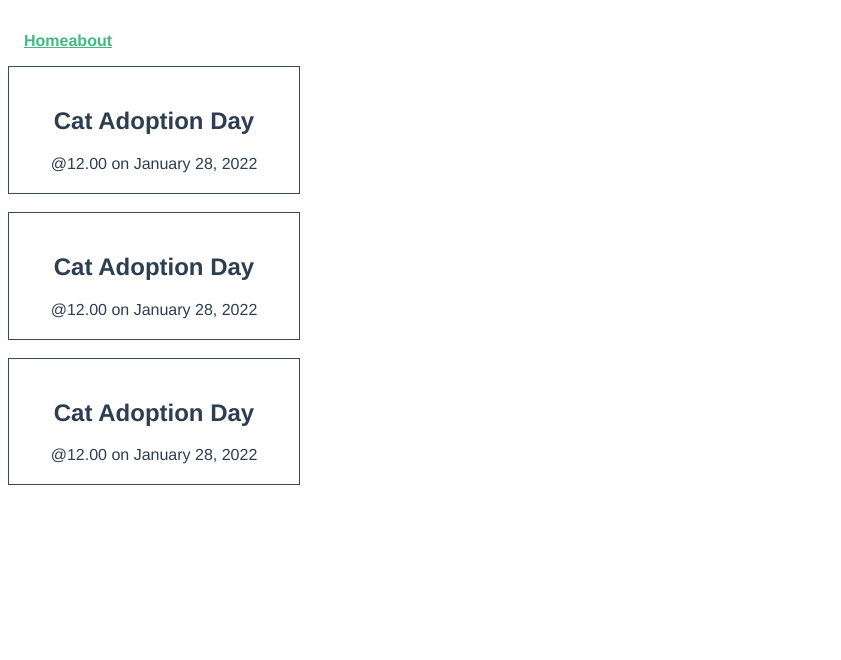
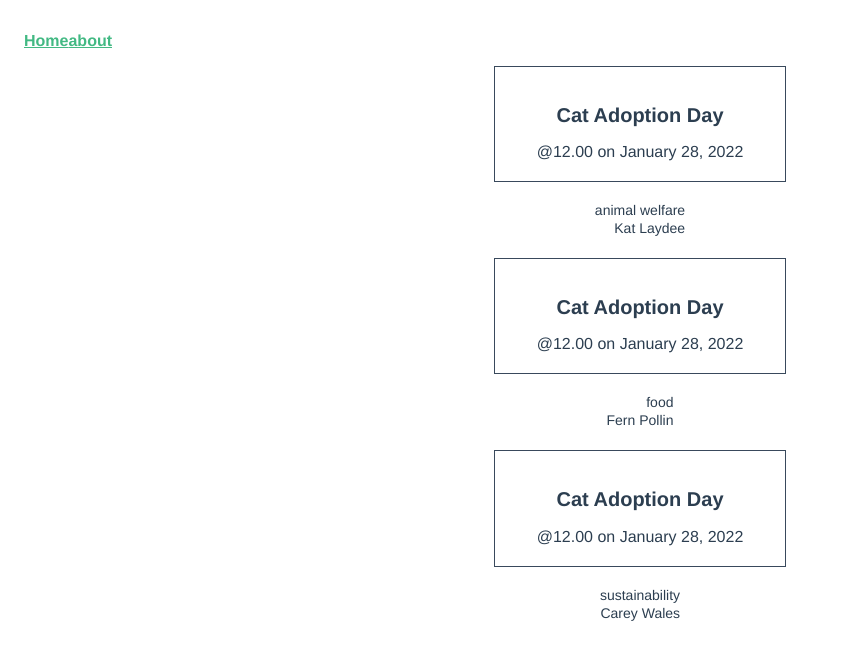
Before and after one commit to ninlawan-numnim/lab2-3, a Vue app in the folder 331-intro-to-vite/: page / in a window 1280 px wide. Shown: the top 660 px of the page, without its empty margins (0-841 px from the left). Built offline with nearby package versions, Linux system fonts and the light colour scheme; the HTML template or start-up script is replaced by a standard one.

Commit message:
crate EventInfo

```diff
--- a/331-intro-to-vite/src/App.vue
+++ b/331-intro-to-vite/src/App.vue
@@ -16,7 +16,7 @@
   </div>
 </template>
 
-<style scoped>
+<style>
 #layout {
   font-family: Avenir, Helvetica, Arial, sans-serif;
   -webkit-front-smoothing: antialiased;
@@ -44,4 +44,8 @@
 nav a.router-link-exact-active {
   color: #42b983;
 }
+
+h2{
+  font-size: 20px;
+}
 </style>
--- /dev/null
+++ b/331-intro-to-vite/src/components/EventInfo.vue
@@ -0,0 +1,27 @@
+<script setup lang="ts">
+import type { Event } from '@/type'
+
+defineProps<{
+  event: Event
+}>()
+</script>
+
+<template>
+  <div class="event-info">
+    <div class="category">{{ event.category }}</div>
+    <div class="organizer">{{ event.organizer }}</div>
+  </div>
+</template>
+
+<style scoped>
+.event-info {
+  text-align: right;
+}
+
+.category,
+.organizer {
+  font-size: 14px;
+  font-family: inherit;
+  margin: 2px 0;
+}
+</style>
--- a/331-intro-to-vite/src/views/HomeView.vue
+++ b/331-intro-to-vite/src/views/HomeView.vue
@@ -1,5 +1,6 @@
 <script setup lang="ts">
 import EventCard from '@/components/EventCard.vue'
+import EventInfo from '@/components/EventInfo.vue'
 import type { Event } from '@/type'
 import { ref } from 'vue'
 const events = ref<Event[]>([
@@ -40,7 +41,24 @@
 </script>
 
 <template>
-  <div class="home">
-    <EventCard v-for="event in events" :key="event.id" :event="event" />
-  </div>
+  <div class="events">
+    <div v-for="event in events" :key="event.id" class="event-container">
+      <EventCard :event="event" />
+      <EventInfo :event="event" />
+      </div>
+      </div>
 </template>
+<style scoped>
+.events{
+  display: flex;
+  flex-direction: column;
+  align-items: center;
+}
+
+.event-container {
+  display: flex;
+  flex-direction: column;
+  align-items: center;
+  margin-bottom: 20px;
+}
+</style>
```
